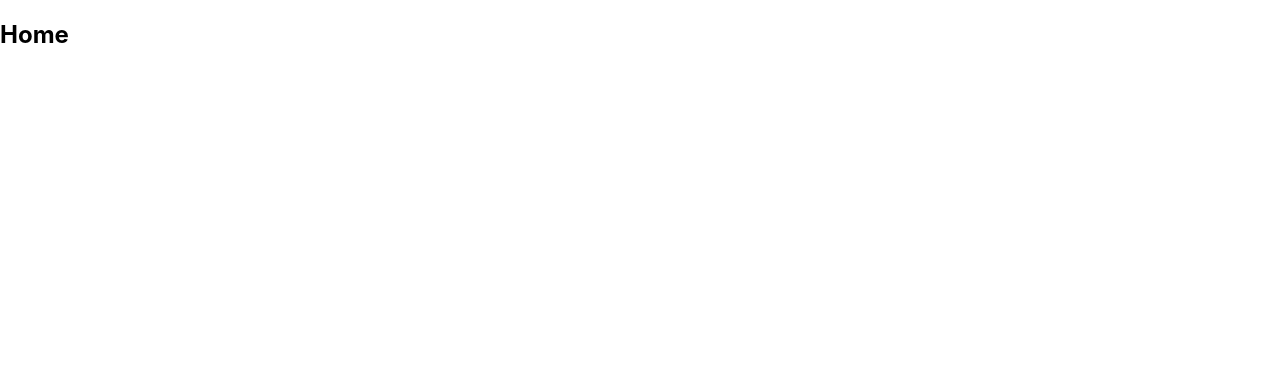
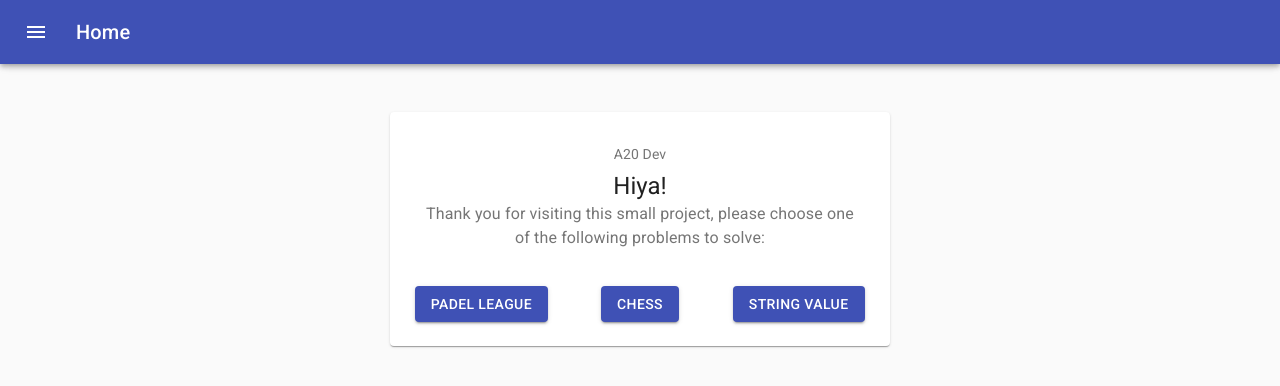
Before and after one commit to ilich16/a2o-dev-frontend, a React (Create React App) app: page / in a window 1280 px wide. Shown: the top 386 px of the page. Built offline with nearby package versions, Linux system fonts and the light colour scheme.

Commit message:
Add the Home component

```diff
--- a/src/App.js
+++ b/src/App.js
@@ -8,6 +8,7 @@ import './App.css';
 import FirstProblem from './components/FirstProblem';
 import SecondProblem from './components/SecondProblem';
 import ThirdProblem from './components/ThirdProblem';
+import Home from './components/Home';
 
 function App() {
 
@@ -20,9 +21,7 @@ function App() {
           <Route path="/problem-1" component={FirstProblem} />
           <Route path="/problem-2" component={SecondProblem} />
           <Route path="/problem-3" component={ThirdProblem} />
-          <Route path="/">
-            <Home />
-          </Route>
+          <Route path="/" component={Home} />
         </Switch>
 
       </div>
@@ -30,8 +29,4 @@ function App() {
   );
 }
 
-function Home() {
-  return <h2>Home</h2>;
-}
-
 export default App;
--- /dev/null
+++ b/src/components/Home.js
@@ -0,0 +1,230 @@
+import React from 'react';
+import clsx from 'clsx';
+import { makeStyles, useTheme } from '@material-ui/core/styles';
+import AppBar from '@material-ui/core/AppBar';
+import Toolbar from '@material-ui/core/Toolbar';
+import Drawer from '@material-ui/core/Drawer';
+import CssBaseline from '@material-ui/core/CssBaseline';
+import Card from '@material-ui/core/Card';
+import CardActions from '@material-ui/core/CardActions';
+import CardContent from '@material-ui/core/CardContent';
+import Button from '@material-ui/core/Button';
+import Typography from '@material-ui/core/Typography';
+import List from '@material-ui/core/List';
+import ListItem from '@material-ui/core/ListItem';
+import ListItemIcon from '@material-ui/core/ListItemIcon';
+import ListItemText from '@material-ui/core/ListItemText';
+import Grid from '@material-ui/core/Grid';
+import Divider from '@material-ui/core/Divider';
+import HomeIcon from '@material-ui/icons/Home';
+import IconButton from '@material-ui/core/IconButton';
+import MenuIcon from '@material-ui/icons/Menu';
+import ChevronLeftIcon from '@material-ui/icons/ChevronLeft';
+import ChevronRightIcon from '@material-ui/icons/ChevronRight';
+import { mdiChessQueen } from '@mdi/js';
+import { SvgIcon } from '@material-ui/core';
+import SportsTennisIcon from '@material-ui/icons/SportsTennis';
+import { mdiAlphabetical } from '@mdi/js';
+
+const drawerWidth = 240;
+
+const cardUseStyles = makeStyles({
+  root: {
+    minWidth: 275,
+    maxWidth: 500,
+    padding: 16,
+    margin: 'auto',
+  },
+  bullet: {
+    display: 'inline-block',
+    margin: '0 2px',
+    transform: 'scale(0.8)',
+  },
+  title: {
+    fontSize: 14,
+  },
+  pos: {
+    marginBottom: 12,
+  },
+});
+
+// Style for the navigation drawer
+const useStyles = makeStyles((theme) => ({
+  root: {
+    display: 'flex',
+  },
+  appBar: {
+    transition: theme.transitions.create(['margin', 'width'], {
+      easing: theme.transitions.easing.sharp,
+      duration: theme.transitions.duration.leavingScreen,
+    }),
+  },
+  appBarShift: {
+    width: `calc(100% - ${drawerWidth}px)`,
+    marginLeft: drawerWidth,
+    transition: theme.transitions.create(['margin', 'width'], {
+      easing: theme.transitions.easing.easeOut,
+      duration: theme.transitions.duration.enteringScreen,
+    }),
+  },
+  menuButton: {
+    marginRight: theme.spacing(2),
+  },
+  hide: {
+    display: 'none',
+  },
+  drawer: {
+    width: drawerWidth,
+    flexShrink: 0,
+  },
+  drawerPaper: {
+    width: drawerWidth,
+  },
+  drawerHeader: {
+    display: 'flex',
+    alignItems: 'center',
+    padding: theme.spacing(0, 1),
+    // necessary for content to be below app bar
+    ...theme.mixins.toolbar,
+    justifyContent: 'flex-end',
+  },
+  content: {
+    flexGrow: 1,
+    padding: theme.spacing(3),
+    transition: theme.transitions.create('margin', {
+      easing: theme.transitions.easing.sharp,
+      duration: theme.transitions.duration.leavingScreen,
+    }),
+    marginLeft: -drawerWidth,
+  },
+  contentShift: {
+    transition: theme.transitions.create('margin', {
+      easing: theme.transitions.easing.easeOut,
+      duration: theme.transitions.duration.enteringScreen,
+    }),
+    marginLeft: 0,
+  },
+}));
+
+function ListItemLink(props) {
+  return <ListItem button component="a" {...props} />;
+}
+
+export default function SimplePaper() {
+  const cardClasses = cardUseStyles();
+  const classes = useStyles();
+  const theme = useTheme();
+  const [open, setOpen] = React.useState(false);
+
+  // Function to open the navigation drawer
+  const handleDrawerOpen = () => {
+    setOpen(true);
+  }
+
+  // Function to close the navigation drawer
+  const handleDrawerClose = () => {
+    setOpen(false);
+  }
+
+  return (
+    <div className={classes.root}>
+      <CssBaseline />
+      <AppBar
+        position="fixed"
+        className={clsx(classes.appBar, {
+          [classes.appBarShift]: open,
+        })}
+      >
+        <Toolbar>
+          <IconButton
+            color="inherit"
+            aria-label="open drawer"
+            onClick={handleDrawerOpen}
+            edge="start"
+            className={clsx(classes.menuButton, open && classes.hide)}
+          >
+            <MenuIcon />
+          </IconButton>
+          <Typography variant="h6" noWrap>
+            Home
+          </Typography>
+        </Toolbar>
+      </AppBar>
+      <Drawer
+        className={classes.drawer}
+        variant="persistent"
+        anchor="left"
+        open={open}
+        classes={{
+          paper: classes.drawerPaper,
+        }}
+      >
+        <div className={classes.drawerHeader}>
+          <IconButton onClick={handleDrawerClose}>
+            {theme.direction === 'ltr' ? <ChevronLeftIcon /> : <ChevronRightIcon />}
+          </IconButton>
+        </div>
+        <Divider />
+        <List>
+          <ListItemLink href='/' selected>
+            <ListItemIcon> <HomeIcon /></ListItemIcon>
+            <ListItemText primary="Home" />
+          </ListItemLink>
+          <ListItemLink href='/problem-1'>
+            <ListItemIcon> <SportsTennisIcon /></ListItemIcon>
+            <ListItemText primary="Padel League" />
+          </ListItemLink>
+          <ListItemLink href='/problem-2'>
+            <ListItemIcon> <SvgIcon><path d={mdiChessQueen} /></SvgIcon></ListItemIcon>
+            <ListItemText primary="Chess" />
+          </ListItemLink>
+          <ListItemLink href='/problem-3' >
+            <ListItemIcon> <SvgIcon><path d={mdiAlphabetical} /></SvgIcon></ListItemIcon>
+            <ListItemText primary="String Value" />
+          </ListItemLink>
+        </List>
+      </Drawer>
+      <main
+        className={clsx(classes.content, {
+          [classes.contentShift]: open,
+        })}
+      >
+        <div className={classes.drawerHeader} />
+        <div style={{ margin: 24 }}>
+          <Card className={cardClasses.root} style={{ textAlign: 'center' }}>
+            <CardContent>
+              <Typography className={cardClasses.title} color="textSecondary" gutterBottom>
+                A20 Dev
+        </Typography>
+              <Typography variant="h5" component="h2">
+                Hiya!
+        </Typography>
+              <Typography className={cardClasses.pos} color="textSecondary">
+                Thank you for visiting this small project, please choose one of the following problems to solve:
+        </Typography>
+            </CardContent>
+            <CardActions>
+              <Grid container spacing={3} justify="center" alignItems="center">
+                <Grid item xs={12} sm={4}>
+                  <Button variant="contained" color="primary" href='/problem-1'>
+                    Padel League
+              </Button>
+                </Grid>
+                <Grid item xs={12} sm={4}>
+                  <Button variant="contained" color="primary" href='/problem-2'>
+                    Chess
+              </Button>
+                </Grid>
+                <Grid item xs={12} sm={4}>
+                  <Button variant="contained" color="primary" href='/problem-3'>
+                    String Value
+              </Button>
+                </Grid>
+              </Grid>
+            </CardActions>
+          </Card>
+        </div>
+      </main>
+    </div>
+  );
+}
```
Also changed, not shown: 1 other file (tests, documents, lock files or other folders).
